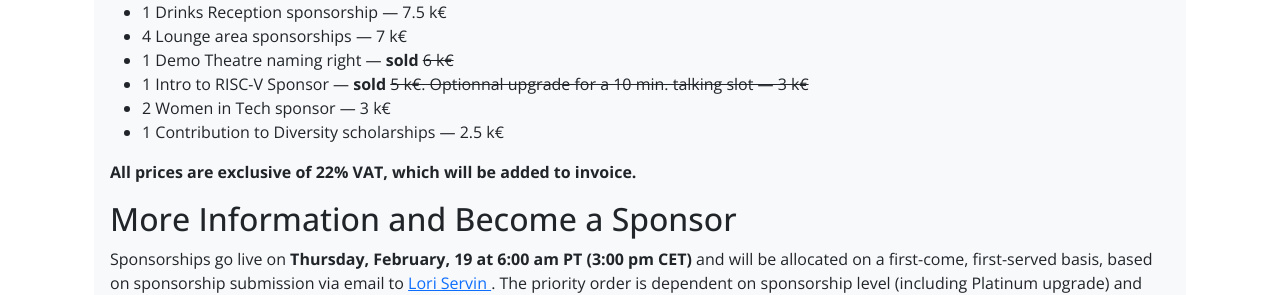
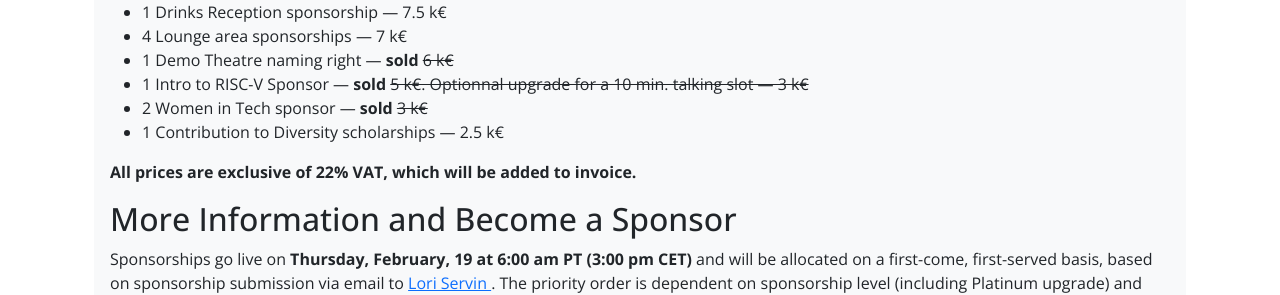
Before and after one commit to riscv-europe/summit-website-development, a Jekyll site: the page built from summit/2026/sponsoring.md, in a window 1280 px wide and 900 px high, scrolled down 1560 px. Shown: the part 163-458 px from the top of the window. Built offline with Jekyll 4.4.1, drawn with Linux system fonts in a browser that asks for light colours.

Commit message:
Fix: update on available sponsoring.

```diff
--- a/summit/2026/sponsoring.md
+++ b/summit/2026/sponsoring.md
@@ -29,7 +29,7 @@
     <tbody>
         <tr>
             <td><em>Max number of sponsorships</em></td>
-            <td class="sponsor-platinum"><strong>3 left</strong> out of 5</td>
+            <td class="sponsor-platinum"><strong>1 left</strong> out of 5</td>
             <td class="sponsor-gold"></td>
             <td class="sponsor-silver"></td>
             <td class="sponsor-bronze"></td>
@@ -177,7 +177,7 @@
 - 4 Lounge area sponsorships &mdash; 7 k€
 - 1 Demo Theatre naming right &mdash; **sold** ~~6 k€~~
 - 1 Intro to RISC-V Sponsor &mdash; **sold** ~~5 k€. Optionnal upgrade for a 10 min. talking slot &mdash; 3 k€~~
-- 2 Women in Tech sponsor &mdash; 3 k€
+- 2 Women in Tech sponsor &mdash; **sold** ~~3 k€~~
 - 1 Contribution to Diversity scholarships &mdash; 2.5 k€
 
 **All prices are exclusive of 22% VAT, which will be added to
```
